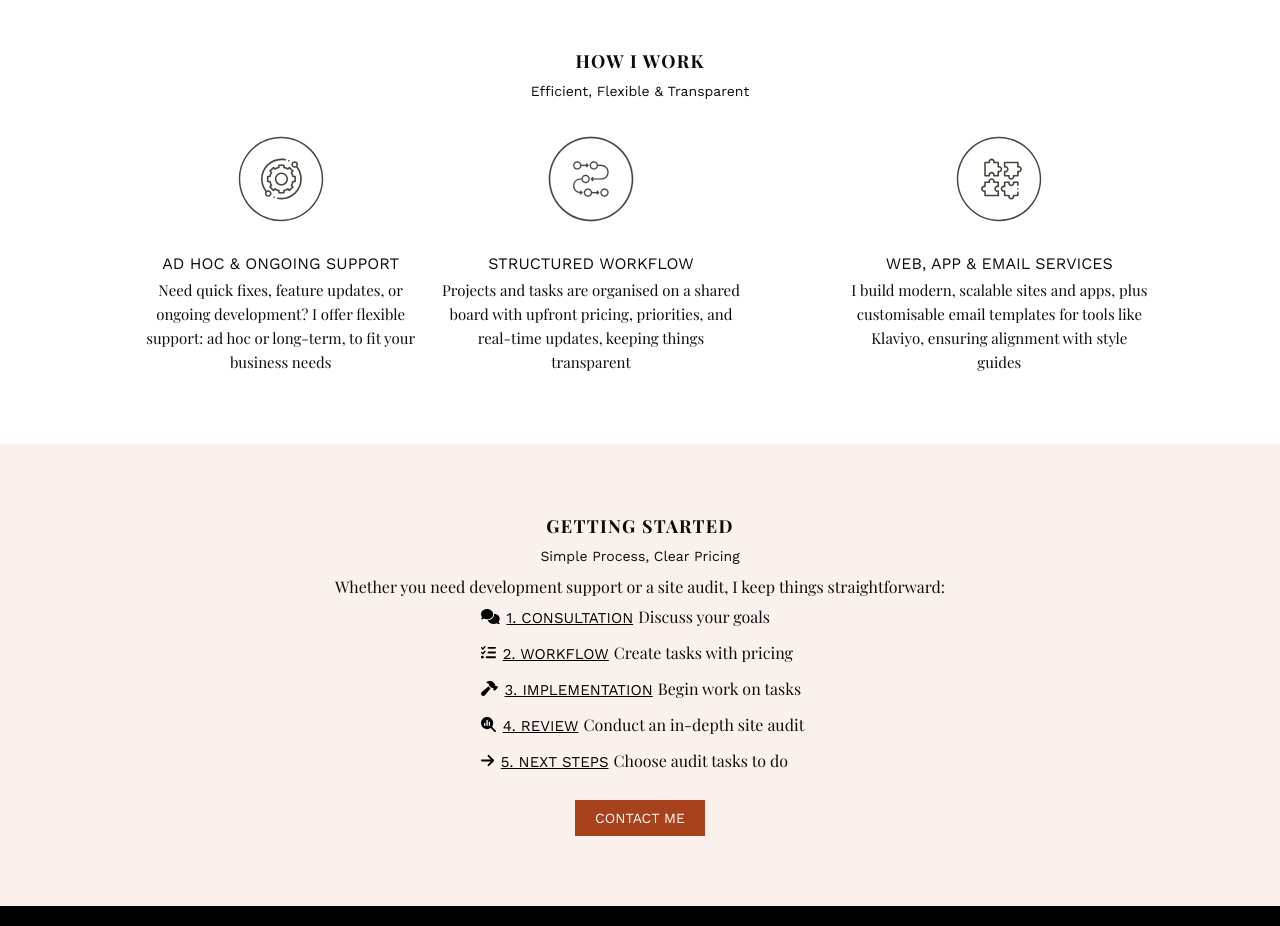
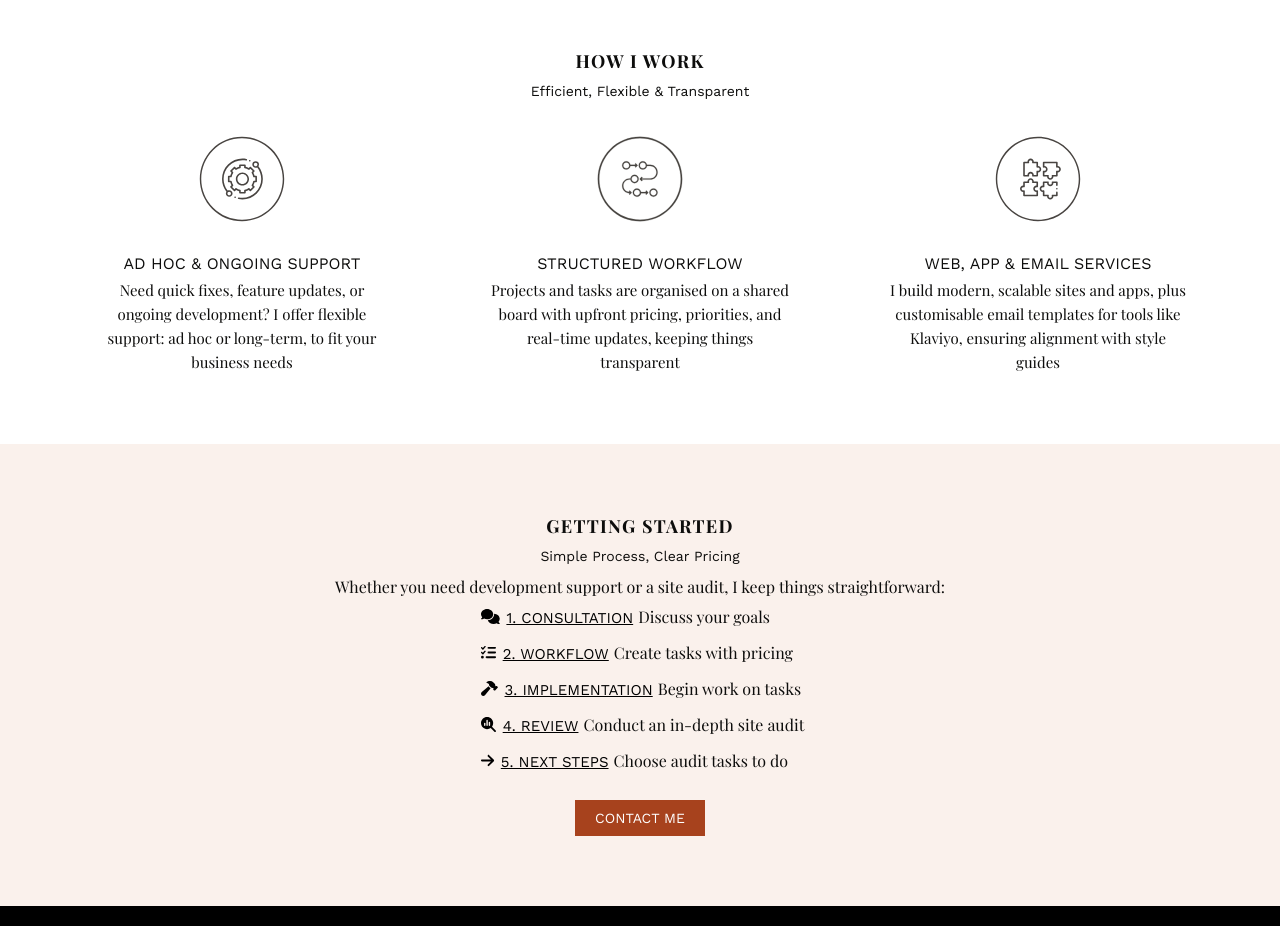
Before and after one commit to lindsayfoley/portfoleyo, a Next.js app: page /services in a window 1280 px wide. Shown: the part 1380-2306 px from the top of the page. Built offline with nearby package versions, Linux system fonts and the light colour scheme; a web font is replaced by a local one.

Commit message:
fix bug with desktop timeline

```diff
--- a/src/components/featureTiles/featureTiles.module.css
+++ b/src/components/featureTiles/featureTiles.module.css
@@ -49,7 +49,7 @@
   display: none;
 }
 
-.service:not(.miniTiles) {
+.service:not(.miniTiles):not(.timeline) {
   margin-right: 8%;
 }
 
```
